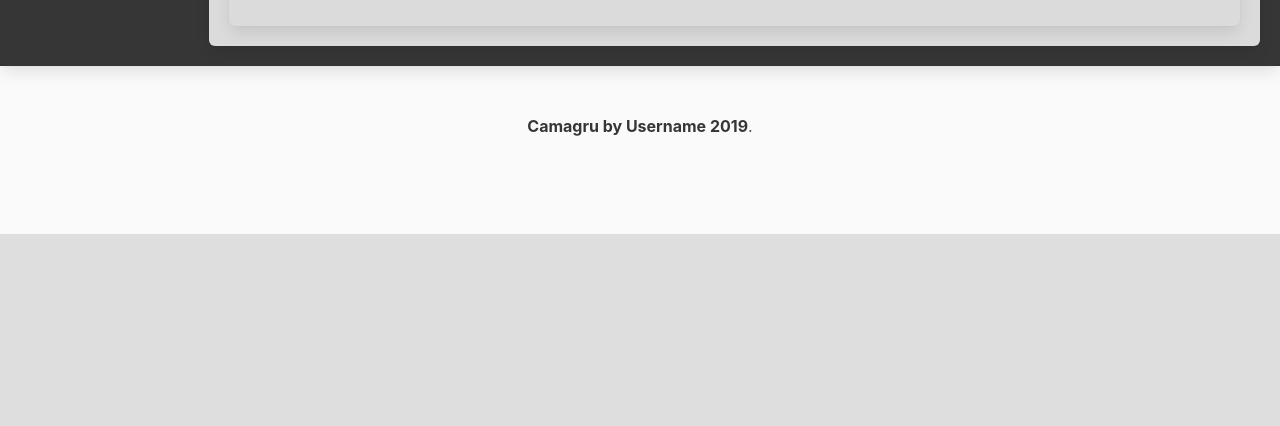
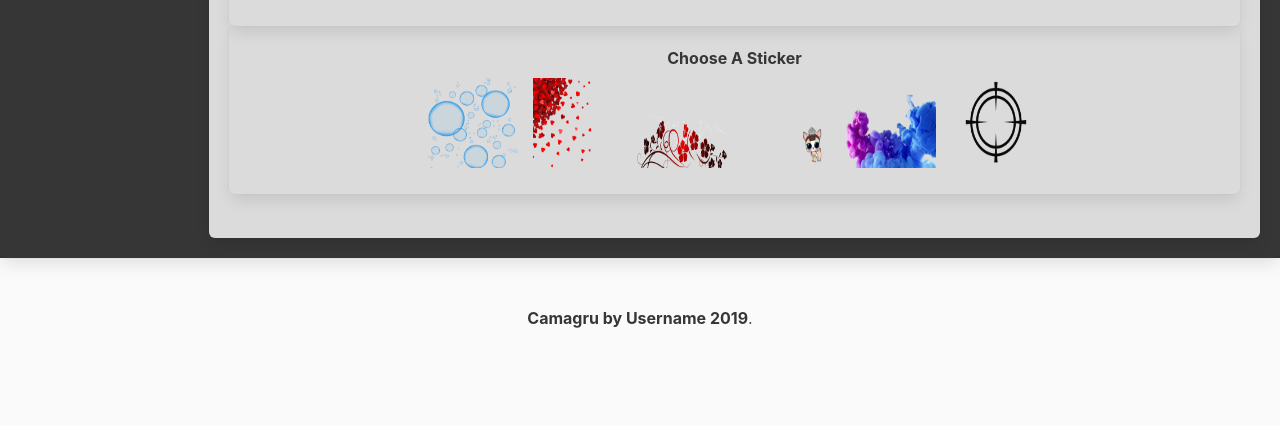
Before and after one commit to MattGerber/Camagru, a PHP site: page /camagru/postImage.php in a window 1280 px wide. Shown: the part 1497-1923 px from the top of the page. Before the commit the page ends 1731 px from the top, so only its background shows below. Run offline with PHP 8.4, Linux system fonts and the light colour scheme; the visitor is signed in with stand-in values (Sample User, id 1); data that the repository does not hold is empty; a stand-in replaces the project's code that opens the database connection; some libraries are stand-ins or nearby versions.

Commit message:
done for the day

```diff
--- a/postImage.php
+++ b/postImage.php
@@ -56,6 +56,23 @@
                 <canvas id="canvas" style="height:480px; width:640px;"></canvas>
         </div>
     </div>
+    <div class="box has-background-grey-lighter">
+      <div class="container has-text-centered">
+        <label class="label">Choose A Sticker</label>
+
+		<img src="stickers/bubbles-sticker.png" style="height:90px; width:90px; margin-right:10px;">
+
+		<img src="stickers/heart-sticker.png" style="height:90px; width:90px; margin-right:10px;">
+
+		<img src="stickers/roses-sticker.png" style="height:90px; width:90px; margin-right:10px;">
+
+		<img src="stickers/puppy-sticker.png" style="height:90px; width:90px; margin-right:10px;">
+
+		<img src="stickers/smoke-sticker.png" style="height:90px; width:90px; margin-right:10px;">
+
+		<img src="stickers/target-sticker.png" style="height:90px; width:90px;">
+	  </div>
+    </div>
     <script src="photo.js"></script>
 </div>
 </div>
```
Also changed, not shown: stickers/target-sticker.png (added).
